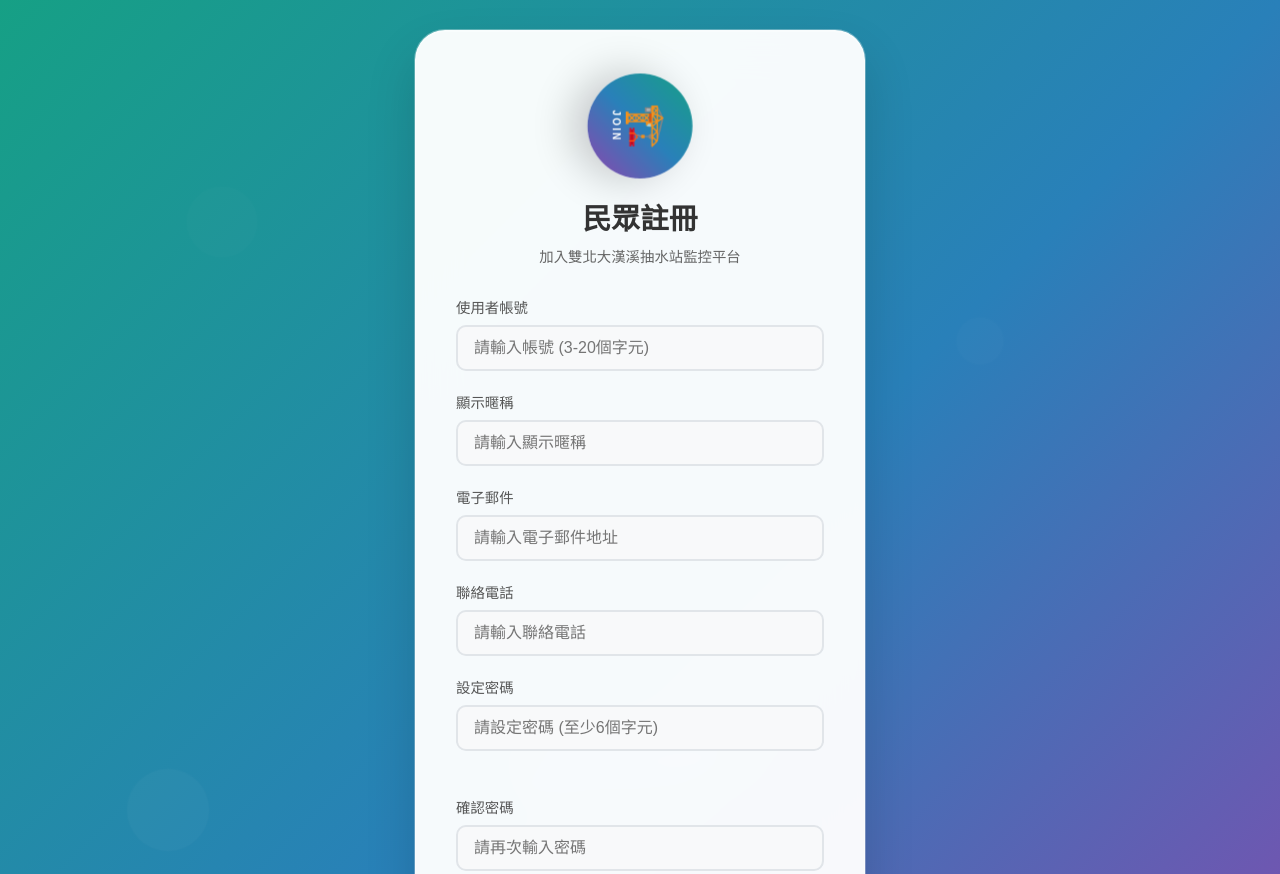
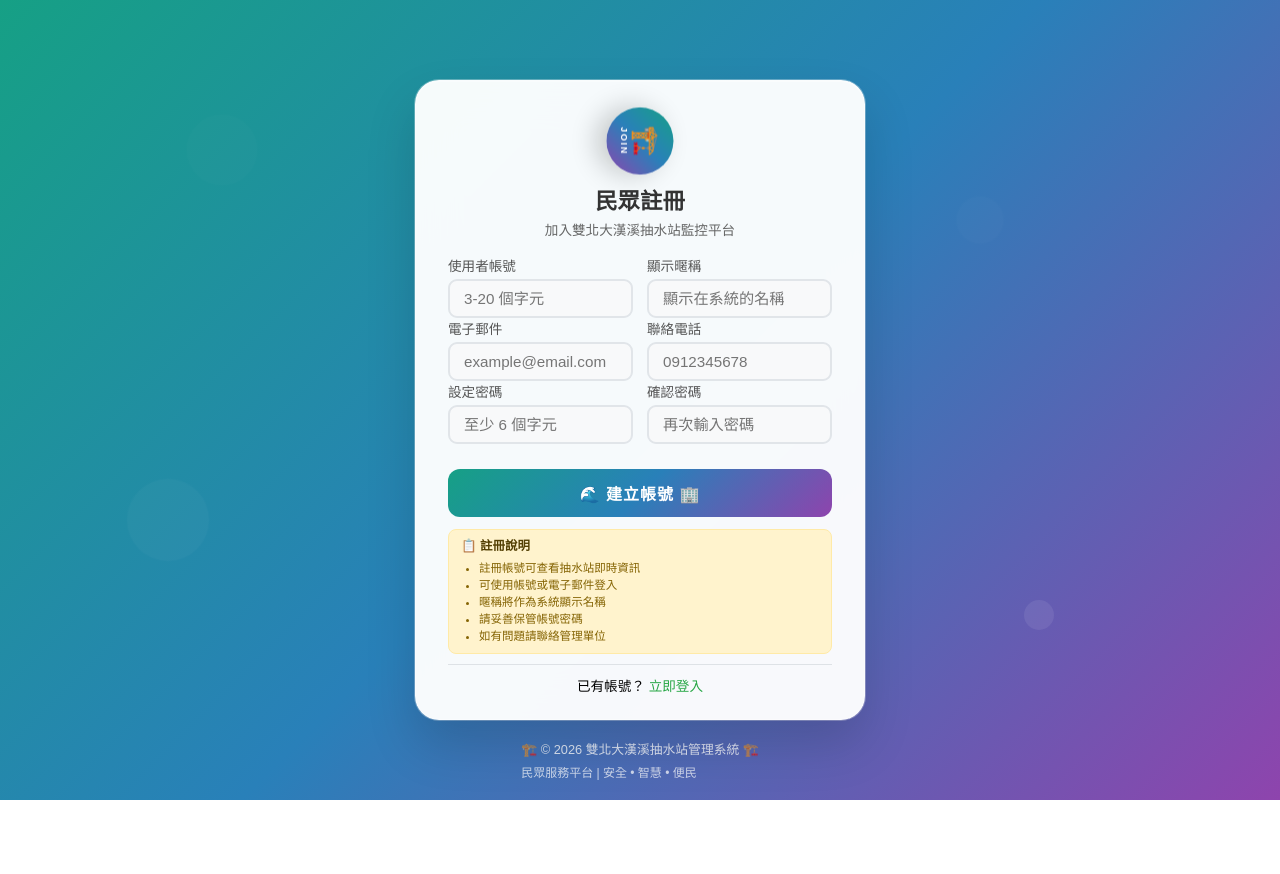
Before and after one commit to liejrejay/pumping-station-gis, a website: page register.html in a window 1280 px wide. Shown: the top 874 px of the page. After the commit the page ends 800 px from the top, so only its background shows below. Drawn offline with Linux system fonts and the light colour scheme; no server answers.

Commit message:
註冊頁壓縮版面：改桌面兩欄排版、縮小 logo/間距/info-box，桌面一頁可呈現
Co-authored-by: Cursor <cursoragent@cursor.com>

```diff
--- a/register.html
+++ b/register.html
@@ -17,12 +17,12 @@
             background: linear-gradient(135deg, #16a085 0%, #2980b9 50%, #8e44ad 100%);
             min-height: 100vh;
             display: flex;
-            align-items: flex-start;
+            align-items: center;
             justify-content: center;
             position: relative;
             overflow-x: hidden;
             overflow-y: auto;
-            padding: 30px 16px;
+            padding: 20px 16px;
         }
 
         /* 背景動畫元素 */
@@ -56,18 +56,28 @@
         .register-container {
             background: rgba(255, 255, 255, 0.96);
             backdrop-filter: blur(20px);
-            border-radius: 30px;
+            border-radius: 24px;
             box-shadow:
                 0 25px 50px rgba(0, 0, 0, 0.15),
                 0 0 0 1px rgba(255, 255, 255, 0.3),
                 inset 0 1px 0 rgba(255, 255, 255, 0.4);
-            padding: 45px 40px;
+            padding: 28px 32px 24px;
             width: 100%;
-            max-width: 500px;
+            max-width: 640px;
             text-align: center;
             position: relative;
             z-index: 10;
             border: 1px solid rgba(255, 255, 255, 0.4);
+        }
+
+        /* 桌面版兩欄排版（768px 以上） */
+        .form-row {
+            display: grid;
+            grid-template-columns: 1fr 1fr;
+            gap: 14px;
+        }
+        .form-row .form-group {
+            margin-bottom: 0;
         }
 
         /* 手機版修復 */
@@ -78,6 +88,15 @@
                 justify-content: flex-start;
                 min-height: 100vh;
                 overflow-y: auto;
+            }
+
+            /* 手機版改回單欄 */
+            .form-row {
+                grid-template-columns: 1fr;
+                gap: 0;
+            }
+            .form-row .form-group {
+                margin-bottom: 10px !important;
             }
 
             .register-container {
@@ -175,16 +194,16 @@
         }
 
         .logo {
-            width: 100px;
-            height: 100px;
+            width: 64px;
+            height: 64px;
             background: linear-gradient(135deg, #16a085 0%, #2980b9 50%, #8e44ad 100%);
             border-radius: 50%;
-            margin: 0 auto 20px;
+            margin: 0 auto 10px;
             display: flex;
             align-items: center;
             justify-content: center;
             position: relative;
-            box-shadow: 0 15px 40px rgba(0, 0, 0, 0.2);
+            box-shadow: 0 10px 25px rgba(0, 0, 0, 0.2);
             animation: registerPulse 4s infinite;
         }
 
@@ -204,48 +223,48 @@
         }
 
         .logo-icon {
-            font-size: 2.2rem;
-            margin-bottom: 2px;
+            font-size: 1.5rem;
+            margin-bottom: 1px;
         }
 
         .logo-text {
-            font-size: 0.6rem;
+            font-size: 0.55rem;
             font-weight: 700;
-            letter-spacing: 2px;
+            letter-spacing: 1.5px;
         }
 
         .system-title {
             color: #333;
-            font-size: 1.8rem;
+            font-size: 1.4rem;
             font-weight: 600;
-            margin-bottom: 8px;
+            margin-bottom: 4px;
         }
 
         .system-subtitle {
             color: #666;
-            font-size: 0.9rem;
-            margin-bottom: 30px;
+            font-size: 0.85rem;
+            margin-bottom: 16px;
         }
 
         .form-group {
-            margin-bottom: 20px;
+            margin-bottom: 12px;
             text-align: left;
         }
 
         .form-label {
             display: block;
             color: #555;
-            font-size: 0.9rem;
+            font-size: 0.85rem;
             font-weight: 500;
-            margin-bottom: 8px;
+            margin-bottom: 4px;
         }
 
         .form-input {
             width: 100%;
-            padding: 12px 16px;
+            padding: 9px 14px;
             border: 2px solid #e1e5e9;
-            border-radius: 10px;
-            font-size: 1rem;
+            border-radius: 9px;
+            font-size: 0.95rem;
             transition: all 0.3s ease;
             background: #f8f9fa;
         }
@@ -258,9 +277,10 @@
         }
 
         .password-strength {
-            margin-top: 5px;
-            font-size: 0.8rem;
-            height: 20px;
+            margin-top: 3px;
+            font-size: 0.75rem;
+            min-height: 16px;
+            line-height: 16px;
         }
 
         .strength-weak { color: #dc3545; }
@@ -269,16 +289,16 @@
 
         .register-btn {
             width: 100%;
-            padding: 16px;
+            padding: 12px 16px;
             background: linear-gradient(135deg, #16a085 0%, #2980b9 50%, #8e44ad 100%);
             color: white;
             border: none;
-            border-radius: 15px;
-            font-size: 1.1rem;
+            border-radius: 12px;
+            font-size: 1rem;
             font-weight: 700;
             cursor: pointer;
             transition: all 0.4s cubic-bezier(0.175, 0.885, 0.32, 1.275);
-            margin-top: 15px;
+            margin-top: 6px;
             position: relative;
             overflow: hidden;
             text-transform: uppercase;
@@ -333,9 +353,10 @@
         }
 
         .login-link {
-            margin-top: 20px;
-            padding-top: 20px;
+            margin-top: 10px;
+            padding-top: 10px;
             border-top: 1px solid #dee2e6;
+            font-size: 0.85rem;
         }
 
         .login-link a {
@@ -349,19 +370,28 @@
         }
 
         .info-box {
-            margin-top: 25px;
-            padding: 15px;
+            margin-top: 12px;
+            padding: 8px 12px;
             background: #fff3cd;
             border: 1px solid #ffeaa7;
-            border-radius: 10px;
-            font-size: 0.8rem;
+            border-radius: 8px;
+            font-size: 0.72rem;
+            line-height: 1.4;
             color: #856404;
             text-align: left;
         }
 
         .info-box h4 {
-            margin-bottom: 8px;
+            margin-bottom: 4px;
             color: #533f03;
+            font-size: 0.78rem;
+        }
+        .info-box ul {
+            margin: 0;
+            padding-left: 16px;
+        }
+        .info-box li + li {
+            margin-top: 1px;
         }
 
         .footer {
@@ -395,6 +425,7 @@
         <p class="system-subtitle">加入雙北大漢溪抽水站監控平台</p>
 
         <form id="registerForm">
+            <div class="form-row">
                 <div class="form-group">
                     <label for="username" class="form-label">使用者帳號</label>
                     <input
@@ -402,13 +433,12 @@
                         id="username"
                         name="username"
                         class="form-input"
-                    placeholder="請輸入帳號 (3-20個字元)"
+                        placeholder="3-20 個字元"
                         required
                         minlength="3"
                         maxlength="20"
                     >
                 </div>
-
                 <div class="form-group">
                     <label for="nickname" class="form-label">顯示暱稱</label>
                     <input
@@ -416,12 +446,14 @@
                         id="nickname"
                         name="nickname"
                         class="form-input"
-                    placeholder="請輸入顯示暱稱"
+                        placeholder="顯示在系統的名稱"
                         required
                         autocomplete="nickname"
                     >
                 </div>
+            </div>
 
+            <div class="form-row">
                 <div class="form-group">
                     <label for="email" class="form-label">電子郵件</label>
                     <input
@@ -429,12 +461,11 @@
                         id="email"
                         name="email"
                         class="form-input"
-                    placeholder="請輸入電子郵件地址"
+                        placeholder="example@email.com"
                         required
                         autocomplete="email"
                     >
                 </div>
-
                 <div class="form-group">
                     <label for="phone" class="form-label">聯絡電話</label>
                     <input
@@ -442,13 +473,15 @@
                         id="phone"
                         name="phone"
                         class="form-input"
-                    placeholder="請輸入聯絡電話"
+                        placeholder="0912345678"
                         required
                         autocomplete="tel"
                         inputmode="tel"
                     >
                 </div>
+            </div>
 
+            <div class="form-row">
                 <div class="form-group">
                     <label for="password" class="form-label">設定密碼</label>
                     <input
@@ -456,14 +489,13 @@
                         id="password"
                         name="password"
                         class="form-input"
-                    placeholder="請設定密碼 (至少6個字元)"
+                        placeholder="至少 6 個字元"
                         required
                         minlength="6"
                         autocomplete="new-password"
                     >
                     <div id="passwordStrength" class="password-strength"></div>
                 </div>
-
                 <div class="form-group">
                     <label for="confirmPassword" class="form-label">確認密碼</label>
                     <input
@@ -471,10 +503,11 @@
                         id="confirmPassword"
                         name="confirmPassword"
                         class="form-input"
-                    placeholder="請再次輸入密碼"
+                        placeholder="再次輸入密碼"
                         required
                         autocomplete="new-password"
                     >
+                </div>
             </div>
 
             <button type="submit" class="register-btn" id="submitBtn">
```
Lines whose indentation alone changed are shown as unchanged.
